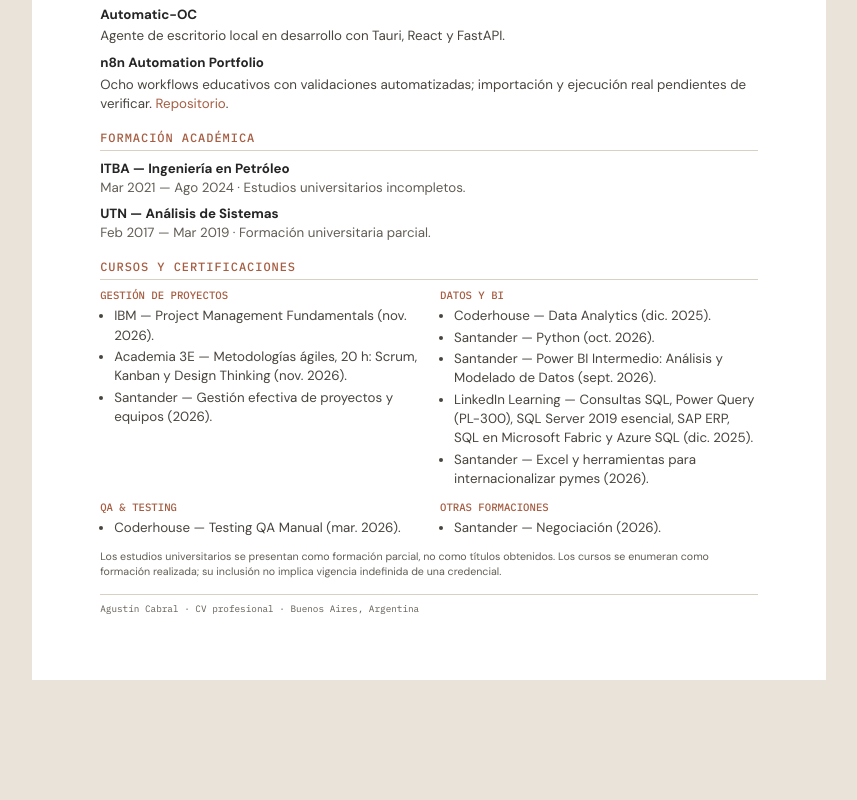
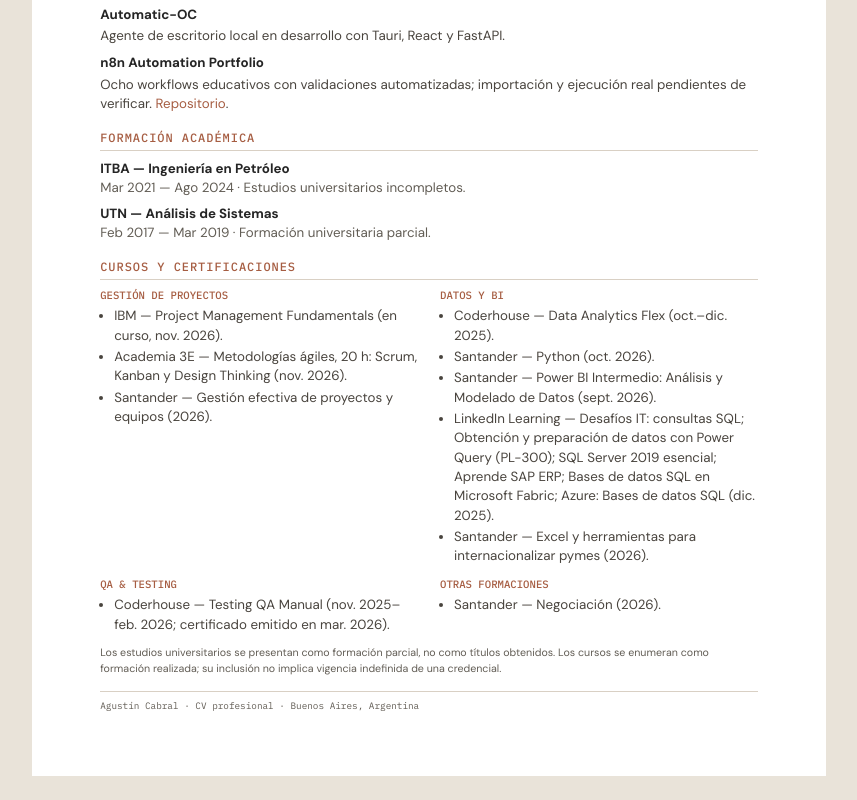
Before and after one commit to agustiininicabral/html, a plain HTML site: page cv.html in a window 1280 px wide. Shown: the part 1469-2269 px from the top of the page, without its empty margins (211-1068 px from the left). Before the commit the page ends 2173 px from the top, so only its background shows below. Drawn offline with Linux system fonts and the light colour scheme.

Commit message:
Refine course dates and in-progress training status

```diff
--- a/cv.html
+++ b/cv.html
@@ -43,9 +43,9 @@
 <div class="edu"><strong>UTN — Análisis de Sistemas</strong><span>Feb 2017 — Mar 2019 · Formación universitaria parcial.</span></div>
 </section>
 <section class="section"><h2>Cursos y certificaciones</h2><div class="courses">
-<div><h3>Gestión de proyectos</h3><ul><li>IBM — Project Management Fundamentals (nov. 2026).</li><li>Academia 3E — Metodologías ágiles, 20 h: Scrum, Kanban y Design Thinking (nov. 2026).</li><li>Santander — Gestión efectiva de proyectos y equipos (2026).</li></ul></div>
-<div><h3>Datos y BI</h3><ul><li>Coderhouse — Data Analytics (dic. 2025).</li><li>Santander — Python (oct. 2026).</li><li>Santander — Power BI Intermedio: Análisis y Modelado de Datos (sept. 2026).</li><li>LinkedIn Learning — Consultas SQL, Power Query (PL-300), SQL Server 2019 esencial, SAP ERP, SQL en Microsoft Fabric y Azure SQL (dic. 2025).</li><li>Santander — Excel y herramientas para internacionalizar pymes (2026).</li></ul></div>
-<div><h3>QA & Testing</h3><ul><li>Coderhouse — Testing QA Manual (mar. 2026).</li></ul></div>
+<div><h3>Gestión de proyectos</h3><ul><li>IBM — Project Management Fundamentals (en curso, nov. 2026).</li><li>Academia 3E — Metodologías ágiles, 20 h: Scrum, Kanban y Design Thinking (nov. 2026).</li><li>Santander — Gestión efectiva de proyectos y equipos (2026).</li></ul></div>
+<div><h3>Datos y BI</h3><ul><li>Coderhouse — Data Analytics Flex (oct.–dic. 2025).</li><li>Santander — Python (oct. 2026).</li><li>Santander — Power BI Intermedio: Análisis y Modelado de Datos (sept. 2026).</li><li>LinkedIn Learning — Desafíos IT: consultas SQL; Obtención y preparación de datos con Power Query (PL-300); SQL Server 2019 esencial; Aprende SAP ERP; Bases de datos SQL en Microsoft Fabric; Azure: Bases de datos SQL (dic. 2025).</li><li>Santander — Excel y herramientas para internacionalizar pymes (2026).</li></ul></div>
+<div><h3>QA & Testing</h3><ul><li>Coderhouse — Testing QA Manual (nov. 2025–feb. 2026; certificado emitido en mar. 2026).</li></ul></div>
 <div><h3>Otras formaciones</h3><ul><li>Santander — Negociación (2026).</li></ul></div>
 </div><p class="note">Los estudios universitarios se presentan como formación parcial, no como títulos obtenidos. Los cursos se enumeran como formación realizada; su inclusión no implica vigencia indefinida de una credencial.</p></section>
 <footer class="footer">Agustín Cabral · CV profesional · Buenos Aires, Argentina</footer>
```
